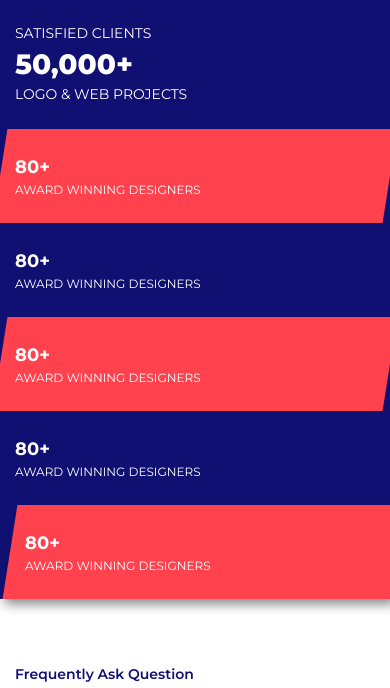
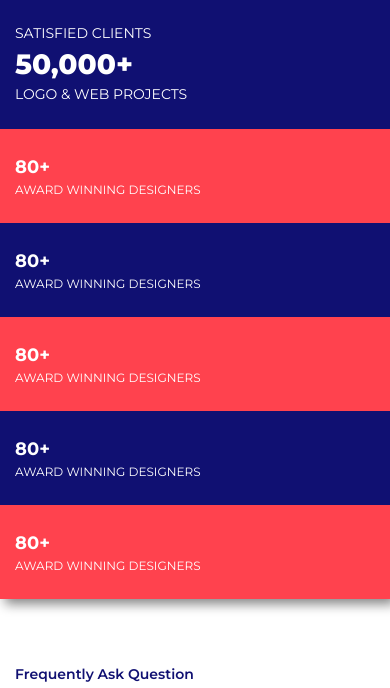
Before and after one commit to bilalrashid300/Agency-web, a PHP site: page / in a window 390 px wide. Shown: the part 802-1490 px from the top of the page. Run offline with PHP 8.4, Linux system fonts and the light colour scheme.

Commit message:
home ui fix, responsive done 2

```diff
--- a/assets/css/style.css
+++ b/assets/css/style.css
@@ -947,4 +947,13 @@ h6 {
   .hero .row{
     height: 100% !important;
   }
+  .number_tab .red::after {
+    display: none;
+  }
+  .number_tab .red {
+      background-color: var(--red);
+  }
+  .number_tab .red:last-child {
+    padding-left: 15px;
 }
+}
```
